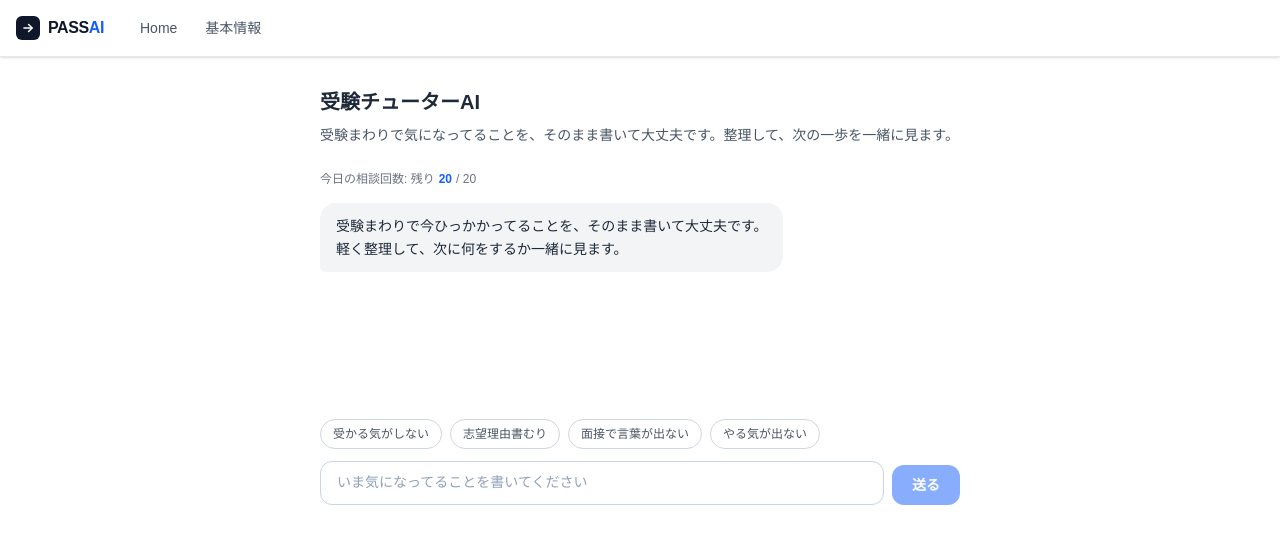
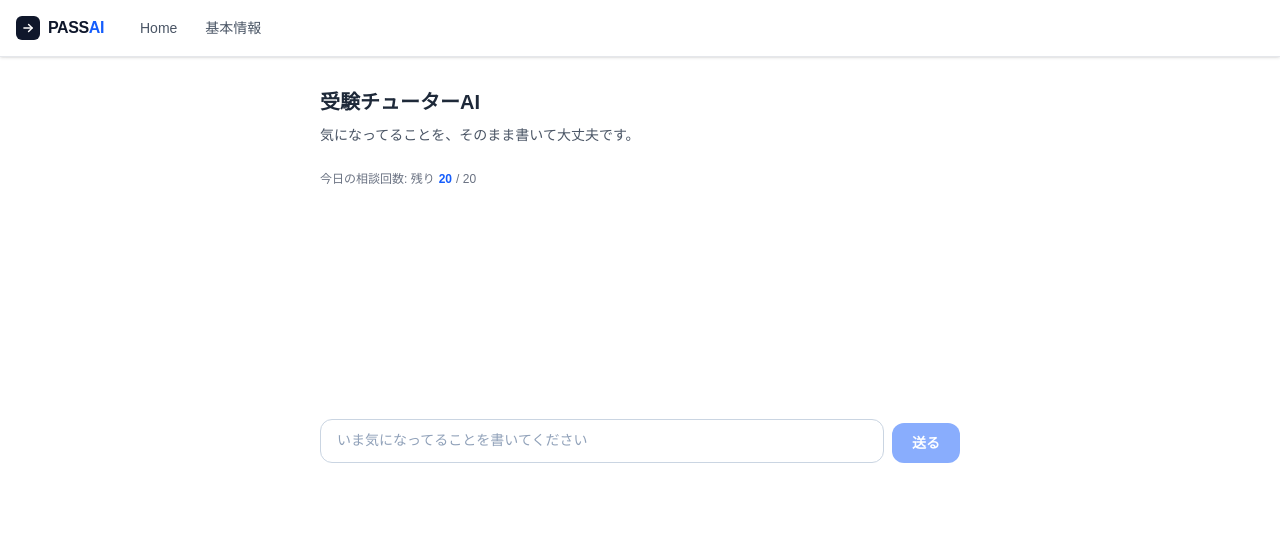
Before and after one commit to surf0427/PASSAI, a Next.js app: page /tutor in a window 1280 px wide. Shown: the top 544 px of the page. Built offline with nearby package versions, Linux system fonts and the light colour scheme.

Commit message:
Update UX

```diff
--- a/app/tutor/components/TutorChipSuggestions.tsx
+++ /dev/null
@@ -1,42 +0,0 @@
-'use client';
-
-// PASSAI 受験チューターAI の入口 chip（実装 STEP8）。
-//
-// 役割:
-//   - 受験生が「何を相談していいか分からない」最初の壁を消す
-//   - Light Casual トーンで揃え、入口での温度感を作る
-//   - クリック時に input 欄に文言を流し込む（送信は別操作、上書きしてから送れる）
-//
-// 含めない:
-//   - 絵文字（chip 自体はテキストのみ、ユーザーが追加で打ち込んだ時のみ AI が絵文字を mirror）
-//   - 多数のオプション（4 個に絞って選択疲労を防ぐ）
-
-const SUGGESTIONS = [
-  '受かる気がしない',
-  '志望理由書むり',
-  '面接で言葉が出ない',
-  'やる気が出ない',
-] as const;
-
-type TutorChipSuggestionsProps = {
-  onSelect: (text: string) => void;
-  disabled?: boolean;
-};
-
-export function TutorChipSuggestions({ onSelect, disabled }: TutorChipSuggestionsProps) {
-  return (
-    <div className="flex flex-wrap gap-2">
-      {SUGGESTIONS.map((suggestion) => (
-        <button
-          key={suggestion}
-          type="button"
-          onClick={() => onSelect(suggestion)}
-          disabled={disabled}
-          className="text-xs border border-gray-300 hover:border-blue-400 hover:text-blue-600 text-gray-600 rounded-full px-3 py-1.5 transition-colors disabled:opacity-50 disabled:cursor-not-allowed"
-        >
-          {suggestion}
-        </button>
-      ))}
-    </div>
-  );
-}
--- a/app/tutor/page.tsx
+++ b/app/tutor/page.tsx
@@ -30,7 +30,6 @@ import { detectTutorStabilization } from '@/lib/tutor/detectTutorStabilization';
 import type { BasicInfo } from '@/types/basicInfo';
 import type { TutorIntent } from '@/lib/tutor/types';
 import { TutorBubble } from './components/TutorBubble';
-import { TutorChipSuggestions } from './components/TutorChipSuggestions';
 import { TutorInput } from './components/TutorInput';
 import { TutorRemainingCount } from './components/TutorRemainingCount';
 
@@ -46,9 +45,6 @@ type TutorMessage = {
 // tutorLimit の limit 値を closure から取り出す（count=0 の getRemainingCount は limit 値そのもの）。
 // dailyLimit.ts に直値が露出していないため、ここで安全に派生させる。
 const TUTOR_DAILY_LIMIT = tutorLimit.getRemainingCount({ date: '', count: 0 });
-
-const INITIAL_ASSISTANT_MESSAGE =
-  '受験まわりで今ひっかかってることを、そのまま書いて大丈夫です。\n軽く整理して、次に何をするか一緒に見ます。';
 
 // 危険語 client-side 1 次 block 用パターン。route 側の EMERGENCY_PATTERN と同じ。
 // 三層防御（client UI / server route / SYSTEM PROMPT）の 1 層目を担う。
@@ -73,9 +69,10 @@ export default function TutorPage() {
     getMountedServerSnapshot,
   );
 
-  const [messages, setMessages] = useState<TutorMessage[]>([
-    { role: 'assistant', text: INITIAL_ASSISTANT_MESSAGE },
-  ]);
+  // 初期メッセージは出さない（ChatGPT 的余白型 UI）。
+  // 灰色の「相談フォーム感」を作っていた assistant bubble を除去し、
+  // ユーザーが自分の意思で書き始められる空気を優先する。
+  const [messages, setMessages] = useState<TutorMessage[]>([]);
   const [input, setInput] = useState('');
   const [loading, setLoading] = useState(false);
   const [error, setError] = useState('');
@@ -273,16 +270,12 @@ export default function TutorPage() {
     }
   }
 
-  function handleChipSelect(text: string) {
-    setInput(text);
-  }
-
   return (
     <main className="mx-auto max-w-2xl px-4 py-8">
       <header className="mb-6">
         <h1 className="text-xl font-semibold text-gray-800 mb-2">受験チューターAI</h1>
         <p className="text-sm text-gray-600 leading-relaxed">
-          受験まわりで気になってることを、そのまま書いて大丈夫です。整理して、次の一歩を一緒に見ます。
+          気になってることを、そのまま書いて大丈夫です。
         </p>
       </header>
 
@@ -312,10 +305,6 @@ export default function TutorPage() {
         </p>
       )}
 
-      <div className="mb-3">
-        <TutorChipSuggestions onSelect={handleChipSelect} disabled={loading || !canUse} />
-      </div>
-
       <TutorInput
         value={input}
         onChange={setInput}
```
